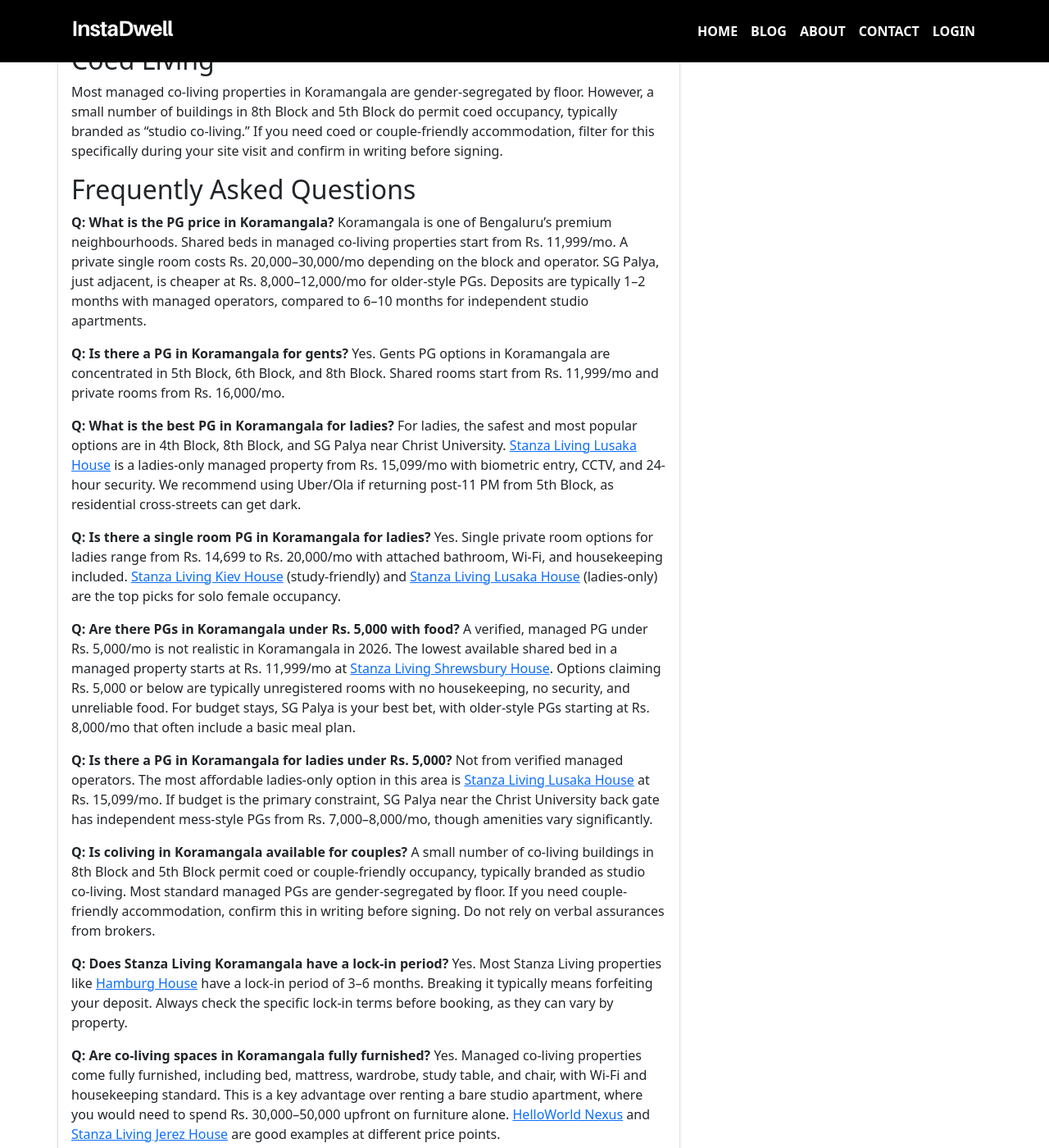
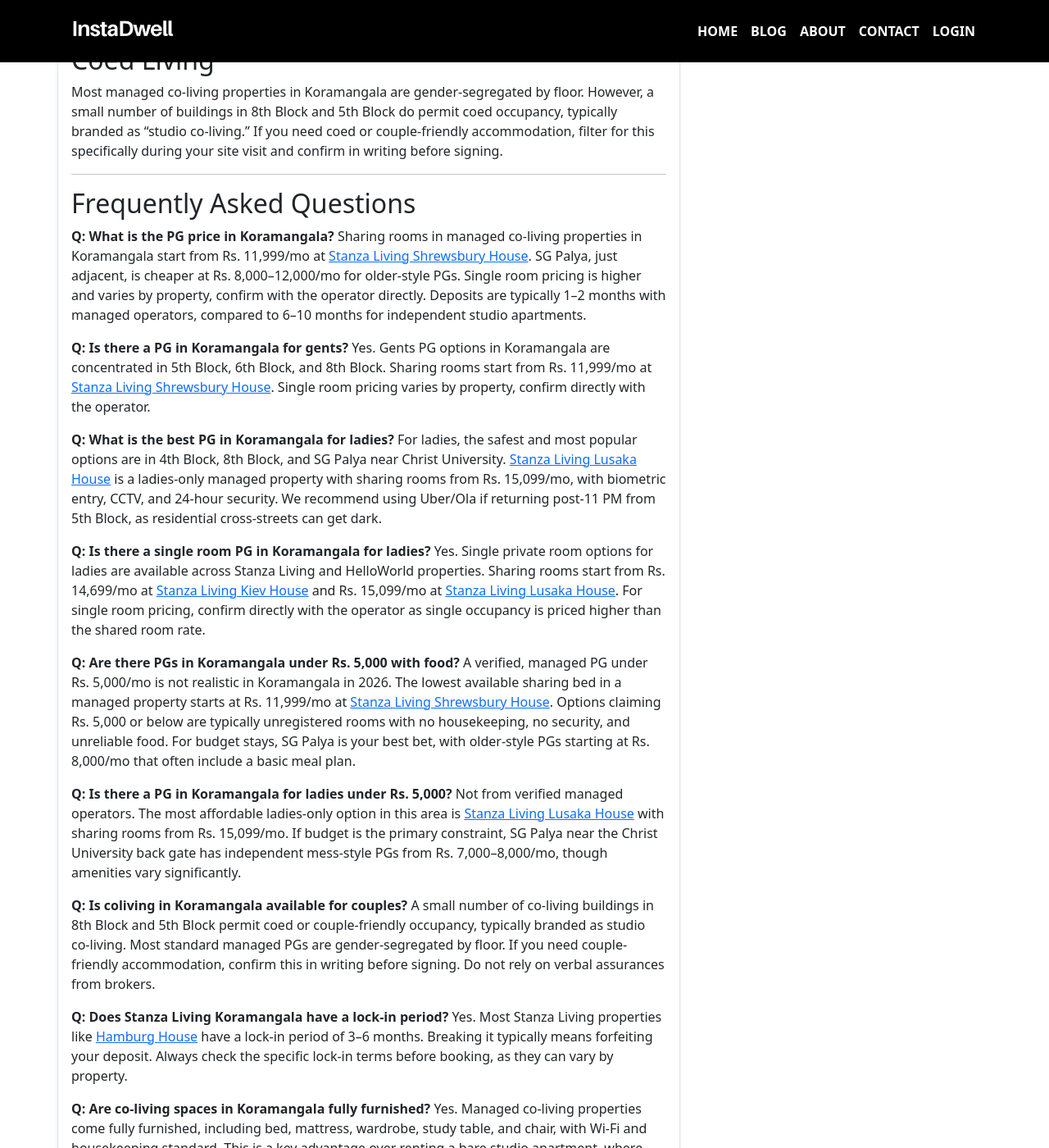
Before and after one commit to instadw/instadwell-blog, a Jekyll site: the page built from _posts/2025-12-08-top-10-co-living-spaces-in-koramangala-and-sg-palya-living-guide-2026.md, in a window 1280 px wide and 1400 px high, scrolled down 4847 px. Shown: the whole window at 82% size. Built offline with Jekyll 4.4.1, drawn with Linux system fonts in a browser that asks for light colours.

Commit message:
Update 2025-12-08-top-10-co-living-spaces-in-koramangala-and-sg-palya-living-guide-2026.md

```diff
--- a/_posts/2025-12-08-top-10-co-living-spaces-in-koramangala-and-sg-palya-living-guide-2026.md
+++ b/_posts/2025-12-08-top-10-co-living-spaces-in-koramangala-and-sg-palya-living-guide-2026.md
@@ -12,23 +12,23 @@
 date: 2025-12-08T09:14:00.000+05:30
 faq:
   - question: "What is the PG price in Koramangala?"
-    answer: "Koramangala is one of Bengaluru's premium neighbourhoods. Shared beds in managed co-living properties start from Rs. 11,999/mo. A private single room costs Rs. 20,000–30,000/mo depending on the block and operator. SG Palya, just adjacent, is cheaper at Rs. 8,000–12,000/mo for older-style PGs. Deposits are typically 1–2 months with managed operators, compared to 6–10 months for independent studio apartments."
+    answer: "Sharing rooms in managed co-living properties in Koramangala start from Rs. 11,999/mo. SG Palya, just adjacent, is cheaper at Rs. 8,000–12,000/mo for older-style PGs. Single room pricing is higher and varies by property, confirm with the operator directly. Deposits are typically 1–2 months with managed operators, compared to 6–10 months for independent studio apartments."
   - question: "Is there a PG in Koramangala for gents?"
-    answer: "Yes. Gents PG options in Koramangala are concentrated in 5th Block, 6th Block, and 8th Block. Shared rooms start from Rs. 11,999/mo and private rooms from Rs. 16,000/mo."
+    answer: "Yes. Gents PG options in Koramangala are concentrated in 5th Block, 6th Block, and 8th Block. Sharing rooms start from Rs. 11,999/mo. Single room pricing varies by property, confirm directly with the operator."
   - question: "What is the best PG in Koramangala for ladies?"
-    answer: "For ladies, the safest and most popular options are in 4th Block, 8th Block, and SG Palya near Christ University. Stanza Living Lusaka House is a ladies-only managed property from Rs. 15,099/mo with biometric entry, CCTV, and 24-hour security. We recommend using Uber/Ola if returning post-11 PM from 5th Block, as residential cross-streets can get dark."
+    answer: "For ladies, the safest and most popular options are in 4th Block, 8th Block, and SG Palya near Christ University. Stanza Living Lusaka House is a ladies-only managed property with sharing rooms from Rs. 15,099/mo, with biometric entry, CCTV, and 24-hour security. We recommend using Uber/Ola if returning post-11 PM from 5th Block, as residential cross-streets can get dark."
   - question: "Is there a single room PG in Koramangala for ladies?"
-    answer: "Yes. Single private room options for ladies range from Rs. 14,699 to Rs. 20,000/mo with attached bathroom, Wi-Fi, and housekeeping included. Stanza Living Kiev House (study-friendly) and Stanza Living Lusaka House (ladies-only) are the top picks for solo female occupancy."
+    answer: "Yes. Single private room options for ladies are available across Stanza Living and HelloWorld properties. Sharing rooms start from Rs. 14,699/mo at Stanza Living Kiev House and Rs. 15,099/mo at Stanza Living Lusaka House. For single room pricing, confirm directly with the operator as single occupancy is priced higher than the shared room rate."
   - question: "Are there PGs in Koramangala under Rs. 5,000 with food?"
-    answer: "A verified, managed PG under Rs. 5,000/mo is not realistic in Koramangala in 2026. The lowest available shared bed in a managed property starts at Rs. 11,999/mo at Stanza Living Shrewsbury House. Options claiming Rs. 5,000 or below are typically unregistered rooms with no housekeeping, no security, and unreliable food. For budget stays, SG Palya is your best bet, with older-style PGs starting at Rs. 8,000/mo that often include a basic meal plan."
+    answer: "A verified, managed PG under Rs. 5,000/mo is not realistic in Koramangala in 2026. The lowest available sharing bed in a managed property starts at Rs. 11,999/mo at Stanza Living Shrewsbury House. Options claiming Rs. 5,000 or below are typically unregistered rooms with no housekeeping, no security, and unreliable food. For budget stays, SG Palya is your best bet, with older-style PGs starting at Rs. 8,000/mo that often include a basic meal plan."
   - question: "Is there a PG in Koramangala for ladies under Rs. 5,000?"
-    answer: "Not from verified managed operators. The most affordable ladies-only option in this area is Stanza Living Lusaka House at Rs. 15,099/mo. If budget is the primary constraint, SG Palya near the Christ University back gate has independent mess-style PGs from Rs. 7,000–8,000/mo, though amenities vary significantly."
+    answer: "Not from verified managed operators. The most affordable ladies-only option in this area is Stanza Living Lusaka House with sharing rooms from Rs. 15,099/mo. If budget is the primary constraint, SG Palya near the Christ University back gate has independent mess-style PGs from Rs. 7,000–8,000/mo, though amenities vary significantly."
   - question: "Is coliving in Koramangala available for couples?"
     answer: "A small number of co-living buildings in 8th Block and 5th Block permit coed or couple-friendly occupancy, typically branded as studio co-living. Most standard managed PGs are gender-segregated by floor. If you need couple-friendly accommodation, confirm this in writing before signing. Do not rely on verbal assurances from brokers."
   - question: "Does Stanza Living Koramangala have a lock-in period?"
     answer: "Yes. Most Stanza Living properties like Hamburg House have a lock-in period of 3–6 months. Breaking it typically means forfeiting your deposit. Always check the specific lock-in terms before booking, as they can vary by property."
   - question: "Are co-living spaces in Koramangala fully furnished?"
-    answer: "Yes. Managed co-living properties come fully furnished, including bed, mattress, wardrobe, study table, and chair, with Wi-Fi and housekeeping standard. This is a key advantage over renting a bare studio apartment, where you would need to spend Rs. 30,000–50,000 upfront on furniture alone. HelloWorld Nexus and Stanza Living Jerez House are good examples at different price points."
+    answer: "Yes. Managed co-living properties come fully furnished, including bed, mattress, wardrobe, study table, and chair, with Wi-Fi and housekeeping standard. This is a key advantage over renting a bare studio apartment, where you would need to spend Rs. 30,000–50,000 upfront on furniture alone."
 ---
 
 Updated: May 2026
@@ -179,25 +179,27 @@
 
 Most managed co-living properties in Koramangala are gender-segregated by floor. However, a small number of buildings in 8th Block and 5th Block do permit coed occupancy, typically branded as "studio co-living." If you need coed or couple-friendly accommodation, filter for this specifically during your site visit and confirm in writing before signing.
 
+----
+
 ## Frequently Asked Questions
 
 **Q: What is the PG price in Koramangala?**
-Koramangala is one of Bengaluru's premium neighbourhoods. Shared beds in managed co-living properties start from Rs. 11,999/mo. A private single room costs Rs. 20,000–30,000/mo depending on the block and operator. SG Palya, just adjacent, is cheaper at Rs. 8,000–12,000/mo for older-style PGs. Deposits are typically 1–2 months with managed operators, compared to 6–10 months for independent studio apartments.
+Sharing rooms in managed co-living properties in Koramangala start from Rs. 11,999/mo at [Stanza Living Shrewsbury House](https://instadwell.com/properties/2575-shrewsbury-house). SG Palya, just adjacent, is cheaper at Rs. 8,000–12,000/mo for older-style PGs. Single room pricing is higher and varies by property, confirm with the operator directly. Deposits are typically 1–2 months with managed operators, compared to 6–10 months for independent studio apartments.
 
 **Q: Is there a PG in Koramangala for gents?**
-Yes. Gents PG options in Koramangala are concentrated in 5th Block, 6th Block, and 8th Block. Shared rooms start from Rs. 11,999/mo and private rooms from Rs. 16,000/mo.
+Yes. Gents PG options in Koramangala are concentrated in 5th Block, 6th Block, and 8th Block. Sharing rooms start from Rs. 11,999/mo at [Stanza Living Shrewsbury House](https://instadwell.com/properties/2575-shrewsbury-house). Single room pricing varies by property, confirm directly with the operator.
 
 **Q: What is the best PG in Koramangala for ladies?**
-For ladies, the safest and most popular options are in 4th Block, 8th Block, and SG Palya near Christ University. [Stanza Living Lusaka House](https://instadwell.com/properties/2608-lusaka-house) is a ladies-only managed property from Rs. 15,099/mo with biometric entry, CCTV, and 24-hour security. We recommend using Uber/Ola if returning post-11 PM from 5th Block, as residential cross-streets can get dark.
+For ladies, the safest and most popular options are in 4th Block, 8th Block, and SG Palya near Christ University. [Stanza Living Lusaka House](https://instadwell.com/properties/2608-lusaka-house) is a ladies-only managed property with sharing rooms from Rs. 15,099/mo, with biometric entry, CCTV, and 24-hour security. We recommend using Uber/Ola if returning post-11 PM from 5th Block, as residential cross-streets can get dark.
 
 **Q: Is there a single room PG in Koramangala for ladies?**
-Yes. Single private room options for ladies range from Rs. 14,699 to Rs. 20,000/mo with attached bathroom, Wi-Fi, and housekeeping included. [Stanza Living Kiev House](https://instadwell.com/properties/2591-kiev-house) (study-friendly) and [Stanza Living Lusaka House](https://instadwell.com/properties/2608-lusaka-house) (ladies-only) are the top picks for solo female occupancy.
+Yes. Single private room options for ladies are available across Stanza Living and HelloWorld properties. Sharing rooms start from Rs. 14,699/mo at [Stanza Living Kiev House](https://instadwell.com/properties/2591-kiev-house) and Rs. 15,099/mo at [Stanza Living Lusaka House](https://instadwell.com/properties/2608-lusaka-house). For single room pricing, confirm directly with the operator as single occupancy is priced higher than the shared room rate.
 
 **Q: Are there PGs in Koramangala under Rs. 5,000 with food?**
-A verified, managed PG under Rs. 5,000/mo is not realistic in Koramangala in 2026. The lowest available shared bed in a managed property starts at Rs. 11,999/mo at [Stanza Living Shrewsbury House](https://instadwell.com/properties/2575-shrewsbury-house). Options claiming Rs. 5,000 or below are typically unregistered rooms with no housekeeping, no security, and unreliable food. For budget stays, SG Palya is your best bet, with older-style PGs starting at Rs. 8,000/mo that often include a basic meal plan.
+A verified, managed PG under Rs. 5,000/mo is not realistic in Koramangala in 2026. The lowest available sharing bed in a managed property starts at Rs. 11,999/mo at [Stanza Living Shrewsbury House](https://instadwell.com/properties/2575-shrewsbury-house). Options claiming Rs. 5,000 or below are typically unregistered rooms with no housekeeping, no security, and unreliable food. For budget stays, SG Palya is your best bet, with older-style PGs starting at Rs. 8,000/mo that often include a basic meal plan.
 
 **Q: Is there a PG in Koramangala for ladies under Rs. 5,000?**
-Not from verified managed operators. The most affordable ladies-only option in this area is [Stanza Living Lusaka House](https://instadwell.com/properties/2608-lusaka-house) at Rs. 15,099/mo. If budget is the primary constraint, SG Palya near the Christ University back gate has independent mess-style PGs from Rs. 7,000–8,000/mo, though amenities vary significantly.
+Not from verified managed operators. The most affordable ladies-only option in this area is [Stanza Living Lusaka House](https://instadwell.com/properties/2608-lusaka-house) with sharing rooms from Rs. 15,099/mo. If budget is the primary constraint, SG Palya near the Christ University back gate has independent mess-style PGs from Rs. 7,000–8,000/mo, though amenities vary significantly.
 
 **Q: Is coliving in Koramangala available for couples?**
 A small number of co-living buildings in 8th Block and 5th Block permit coed or couple-friendly occupancy, typically branded as studio co-living. Most standard managed PGs are gender-segregated by floor. If you need couple-friendly accommodation, confirm this in writing before signing. Do not rely on verbal assurances from brokers.
```
